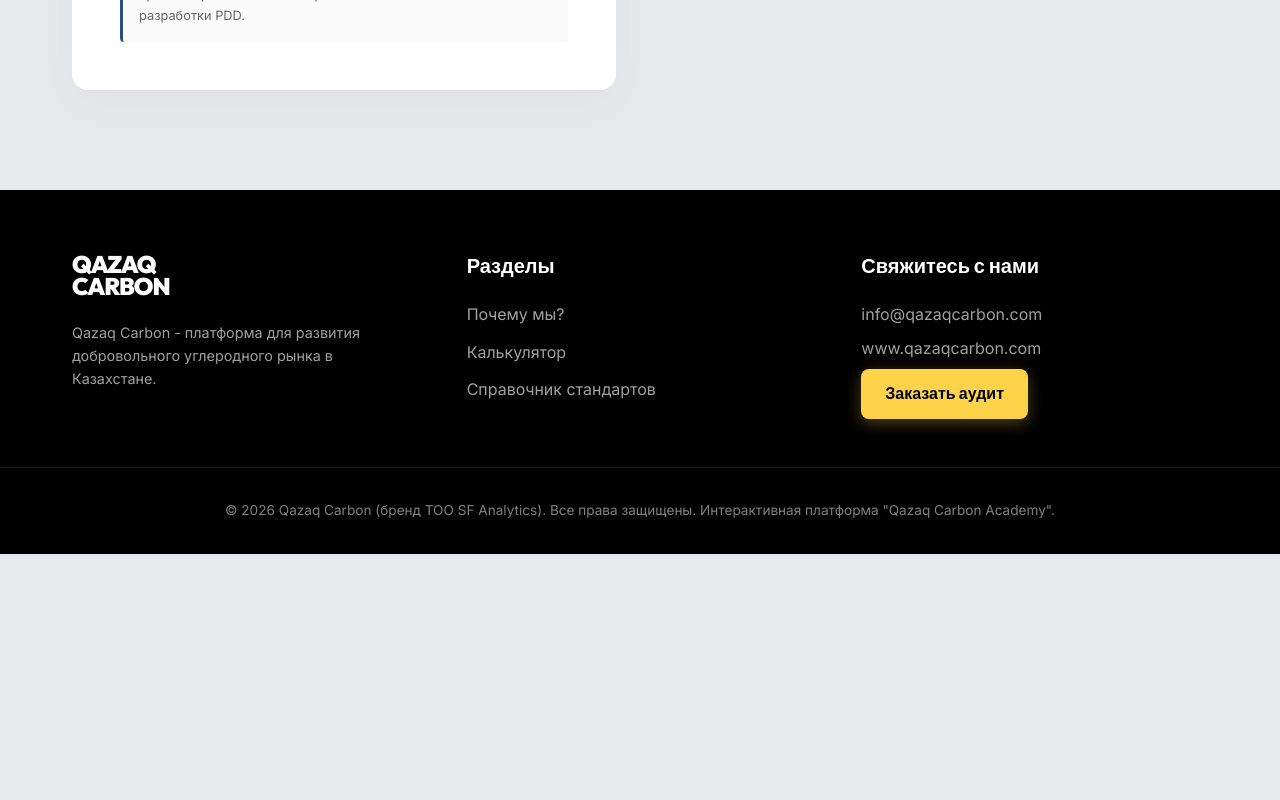
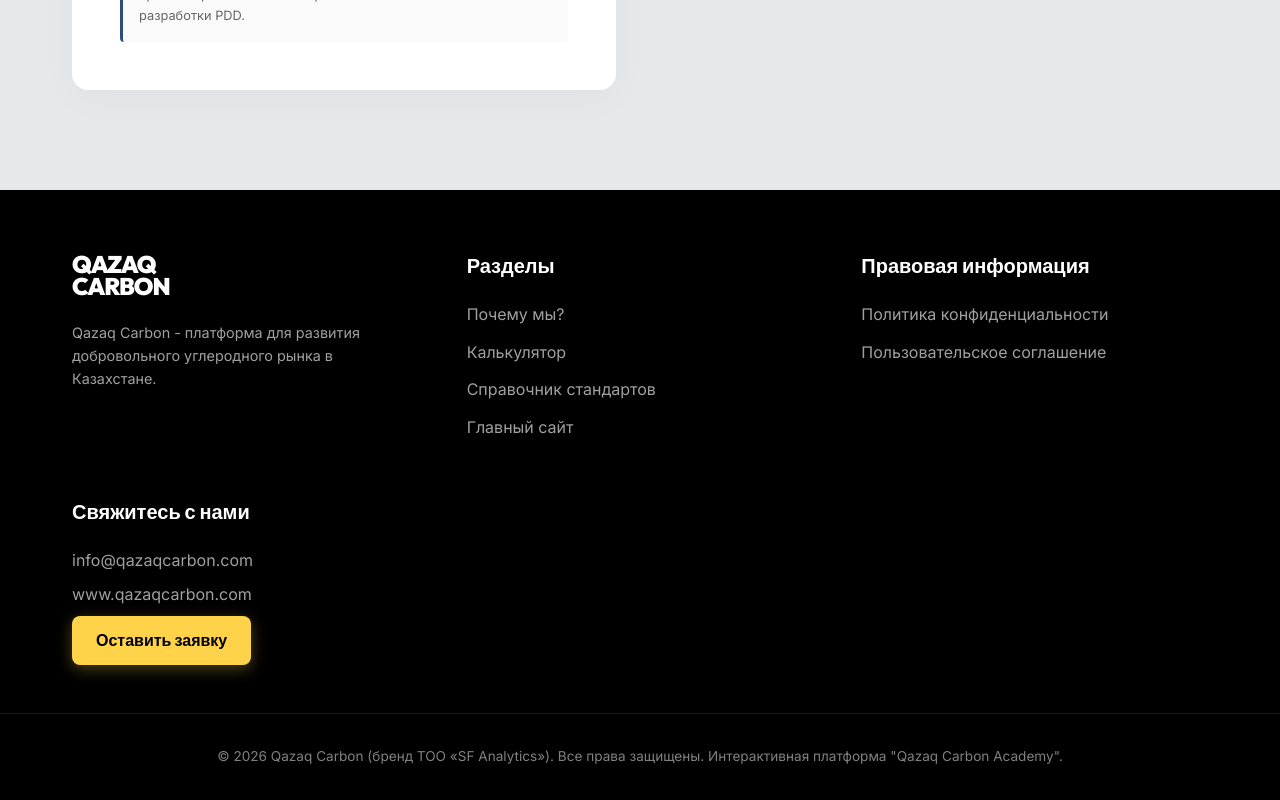
Before and after one commit to qazaqcarbon/academy, a Next.js app: page /calculator in a window 1280 px wide. Shown: the part 1808-2608 px from the top of the page. Before the commit the page ends 2362 px from the top, so only its background shows below. Built offline with nearby package versions, Linux system fonts and the light colour scheme.

Commit message:
feat: add legal links to footer (privacy policy + user agreement)

```diff
--- a/components/Footer.js
+++ b/components/Footer.js
@@ -19,16 +19,22 @@ export default function Footer() {
                     <Link href="/#about">Почему мы?</Link>
                     <Link href="/calculator">Калькулятор</Link>
                     <Link href="/standards">Справочник стандартов</Link>
+                    <a href="https://qazaqcarbon.com" target="_blank" rel="noopener noreferrer">Главный сайт</a>
+                </div>
+                <div className="footer-links">
+                    <h4>Правовая информация</h4>
+                    <a href="https://qazaqcarbon.com/privacy" target="_blank" rel="noopener noreferrer">Политика конфиденциальности</a>
+                    <a href="https://qazaqcarbon.com/terms" target="_blank" rel="noopener noreferrer">Пользовательское соглашение</a>
                 </div>
                 <div className="footer-contact">
                     <h4>Свяжитесь с нами</h4>
                     <p>info@qazaqcarbon.com</p>
                     <p>www.qazaqcarbon.com</p>
-                    <Link href="#" className="btn btn-primary btn-small mt-2">Заказать аудит</Link>
+                    <a href="https://qazaqcarbon.com/contact" className="btn btn-primary btn-small mt-2">Оставить заявку</a>
                 </div>
             </div>
             <div className="footer-bottom">
-                <p>&copy; 2026 Qazaq Carbon (бренд ТОО SF Analytics). Все права защищены. Интерактивная платформа "Qazaq Carbon Academy".</p>
+                <p>&copy; {new Date().getFullYear()} Qazaq Carbon (бренд ТОО «SF Analytics»). Все права защищены. Интерактивная платформа &quot;Qazaq Carbon Academy&quot;.</p>
             </div>
         </footer>
     );
```
